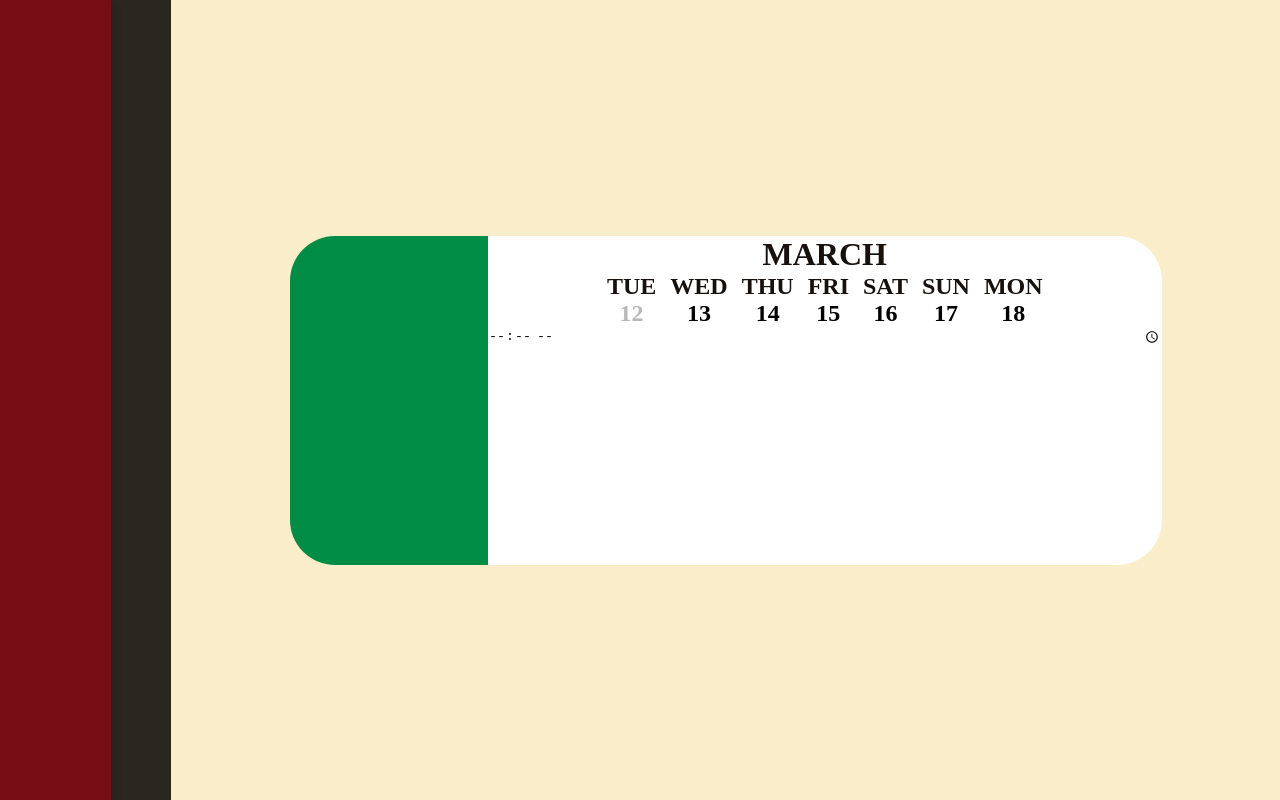
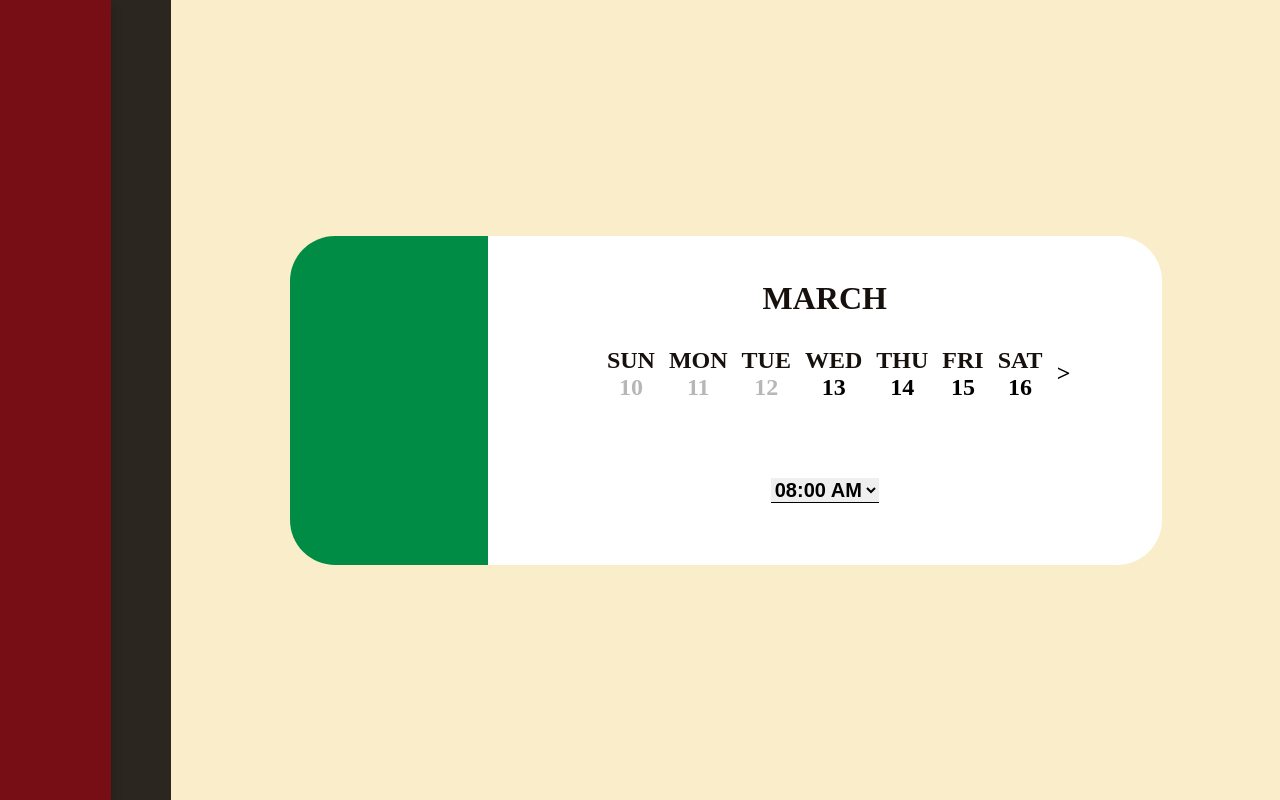
Before and after one commit to CaioRigloski/appetito, a Next.js app: page / in a window 1280 px wide. Shown: the part 1600-2400 px from the top of the page. Built offline with nearby package versions, Linux system fonts and the light colour scheme.

Commit message:
feat: calendar logic

```diff
--- a/src/app/components/Calendar.tsx
+++ b/src/app/components/Calendar.tsx
@@ -1,8 +1,10 @@
 'use client'
 
 import styled from "styled-components"
-import Week from "../interfaces/week.interface"
+import Week, { weekInfo } from "../interfaces/week.interface"
 import { useEffect, useState } from "react"
+import bookingDate from "../interfaces/bookingDate.interface"
+import Hour from "../interfaces/hour.interface"
 
 const Container = styled.div`
   display: inline-flex;
@@ -13,7 +15,7 @@ const Container = styled.div`
   text-align: center;
 `
 
-const BookingDate = styled.div`
+const BookingContainer = styled.div`
   Display: flex;
   flex-direction: row;
   align-items: center;
@@ -25,20 +27,26 @@ const BookingDate = styled.div`
 `
 
 const WeekSelector = styled.div`
-  display: flex;
-  flex-direction: column;
+  display: grid;
+  grid-template-columns: 1fr;
+  grid-template-rows: 5.063rem max-content max-content;
   width: 100%;
   border-radius: 0 2.813rem 2.813rem 0;
   background-color: white;
   font-size: var(--medium-text);
   > h3 {
     font-size: var(--large-text);
+    align-self: end;
   }
   > div {
     display: inline-flex;
     gap: 0.875rem;
     justify-content: center;
-
+    padding: 1.875rem 0 4.813rem 0;
+    div:first-child, div:last-child {
+      width: 0.886rem;
+      align-self: center;
+    }
   }
   button {
     cursor: pointer;
@@ -47,30 +55,56 @@ const WeekSelector = styled.div`
     font-weight: 600;
     font-size: var(--medium-text);
   }
+  button:disabled {
+    cursor: not-allowed;
+  }
+  > select {
+    font-size: 1.25rem;
+    font-weight: 600;
+    width: max-content;
+    border-bottom: 1px solid black;
+    align-self: center;
+    justify-self: center;
+  }
 `
 
+
 export default function Calendar(props: {onClick?: MouseEvent}) {
+  const [ month, setMonth ] = useState<string>("")
+  const [ week, setWeek ] = useState<Week>({index: 0})
+  const [ hours, setHours ] = useState<number[]>([])
+  const [ minutes, setMinutes ] = useState<number[]>([0, 30])
+
+  const [ bookingDate, setBookingDate ] = useState<bookingDate>()
+
   const weekNames = ["Sunday", "Monday", "Tuesday", "Wednesday", "Thursday", "Friday", "Saturday"]
-  const [ daysOfMonth, setDaysOfMonth ] = useState<number>(0)
-  const [ month, setMonth ] = useState<string>("")
-  const [ week, setWeek ] = useState<Week[]>([])
 
-  function getDaysofMonth() {
-    const date = new Date()
-    const days = new Date(date.getFullYear(), date.getMonth() + 1, 0).getDate()
 
-    return days
+  useEffect(() => {
+      getWeek(0)
+  }, [])
+
+  function letBusinessHours() {
+    let hours: number[] = []
+
+    for(let i = 1; i <= 12; i++) {
+      hours.push(i)
+    }
+
+    return hours
   }
 
   function getWeek(index: number) {
     let date = new Date()
-    let weekDays: Week[] = []
+    let weekDays: weekInfo[] = []
 
+    // get 7 days
     if(index > 0) {
       date.setDate(date.getDate() + 7 * index)
     }
 
-    if(date.getDate() > 0) {
+    // first day must be sunday (0)
+    while(date.getDay() > 0) {
       date.setDate(date.getDate() - 1)
     }
 
@@ -81,37 +115,101 @@ export default function Calendar(props: {onClick?: MouseEvent}) {
       })
       date.setDate(date.getDate() + 1);
     }
-
     setMonth(date.toLocaleString('en-US', { month: 'long' }))
-
-    return weekDays
+    setWeek({index: index, dateInfo: weekDays})
+    setHours(letBusinessHours())
   }
 
-  useEffect(() => {
-    setWeek(getWeek(0))
-  }, [])
+  function hourOptions() {
+    const hourDisplayAm: Hour[] | null = []
+    const hourDisplayPm: Hour[] | null = []
+    let index = 0
 
+    minutes.forEach((m) => {
+      hours.forEach((h) => {
+
+        // just AM values 8AM to 11:59AM
+        if(h >= 8 && h <= 11) {
+          const hour: Hour = {hour: h, minute: m}
+          hourDisplayAm?.push(hour)
+        }
+
+        // just PM values 12PM to 10PM
+        if(h >= 1 && h <= 10 || h === 12) {
+          const hour: Hour = {hour: h, minute: m}
+
+          if(hour.hour === 10 && hour.minute > 0) {
+            return null
+          }
+          hourDisplayPm?.push(hour)
+        }
+        index++
+      })
+    })
+
+    // Ascendent hours sort
+    hourDisplayAm.sort((a: Hour, b: Hour) => a.hour-b.hour)
+    hourDisplayPm.sort((a: Hour, b: Hour) => a.hour-b.hour)
+
+    // 12 must be the first ones
+    hourDisplayPm.forEach((hour, i) => {
+      if(hour.hour === 12 ){
+        const values = hourDisplayPm.slice(i).reverse()
+        hourDisplayPm.splice(i)
+        values.map(value => hourDisplayPm.unshift(value))
+      }
+    })
+
+    return {hourDisplayAm, hourDisplayPm}
+  }
+
+  function minusWeekIndex() {
+    // week index must be equal or greater than 0
+    if(week.index <= 0) {
+      return null
+    }
+    getWeek(week.index - 1)
+  }
+
+  function plusWeekIndex() {
+    // shows 4 weeks maximum
+    if(week.index === 3) {
+      return null
+    }
+    getWeek(week.index + 1)
+  }
 
   return (
     <Container>
-      <BookingDate>
-
-      </BookingDate>
+      <BookingContainer>
+        <h2>{bookingDate?.day}</h2>
+        <h3>{bookingDate?.dayName}</h3>
+        <p>{bookingDate?.hour.map(d => String(d).padStart(2, '0'))}</p>
+      </BookingContainer>
       <WeekSelector>
         <h3>{month.toUpperCase()}</h3>
         <div>
+          <div>
+            { week.index !== 0 && <button type="button" onClick={minusWeekIndex}>&lt;</button> }
+          </div>
           {
-            week.map((w, i) => {
+            week?.dateInfo?.map((w, i) => {
               return (
                 <div key={i}>
                   <p>{weekNames[w.day].toUpperCase().substring(0, 3)}</p>
-                  <button type="button" disabled={w.date < new Date().getDate() && month.toUpperCase() === new Date().toLocaleString('en-US', { month: 'long' }).toUpperCase()}>{w.date}</button>
+                  <button type="button" onClick={() => setBookingDate({month: month, dayName: weekNames[w.day], day: w.day, hour: [12, 0]})} disabled={w.date < new Date().getDate() && month.toUpperCase() === new Date().toLocaleString('en-US', { month: 'long' }).toUpperCase()}>{w.date}</button>
                 </div>
               )
             })
           }
+          <div>
+           { week.index !== 3 && <button type="button" onClick={plusWeekIndex}>&gt;</button> }
+          </div>
         </div>
-        <input type="time"></input>
+        <select>
+          { hourOptions().hourDisplayAm.map((h, i) => <option key={i}>{String(h.hour).padStart(2, '0')}:{String(h.minute).padStart(2, '0')} AM</option>) }
+          { hourOptions().hourDisplayPm.map((h, i) => <option key={i}>{String(h.hour).padStart(2, '0')}:{String(h.minute).padStart(2, '0')} PM</option>) }
+        </select>
       </WeekSelector>
     </Container>
   )
--- /dev/null
+++ b/src/app/interfaces/bookingDate.interface.ts
@@ -0,0 +1,6 @@
+export default interface bookingDate {
+  month: string;
+  dayName: string;
+  day: number;
+  hour: number[]
+}
--- /dev/null
+++ b/src/app/interfaces/hour.interface.ts
@@ -0,0 +1,4 @@
+export default interface Hour {
+  hour: number;
+  minute: number;
+}
```
Also changed, not shown: src/app/interfaces/week.interface.ts (+6 -1 lines).
